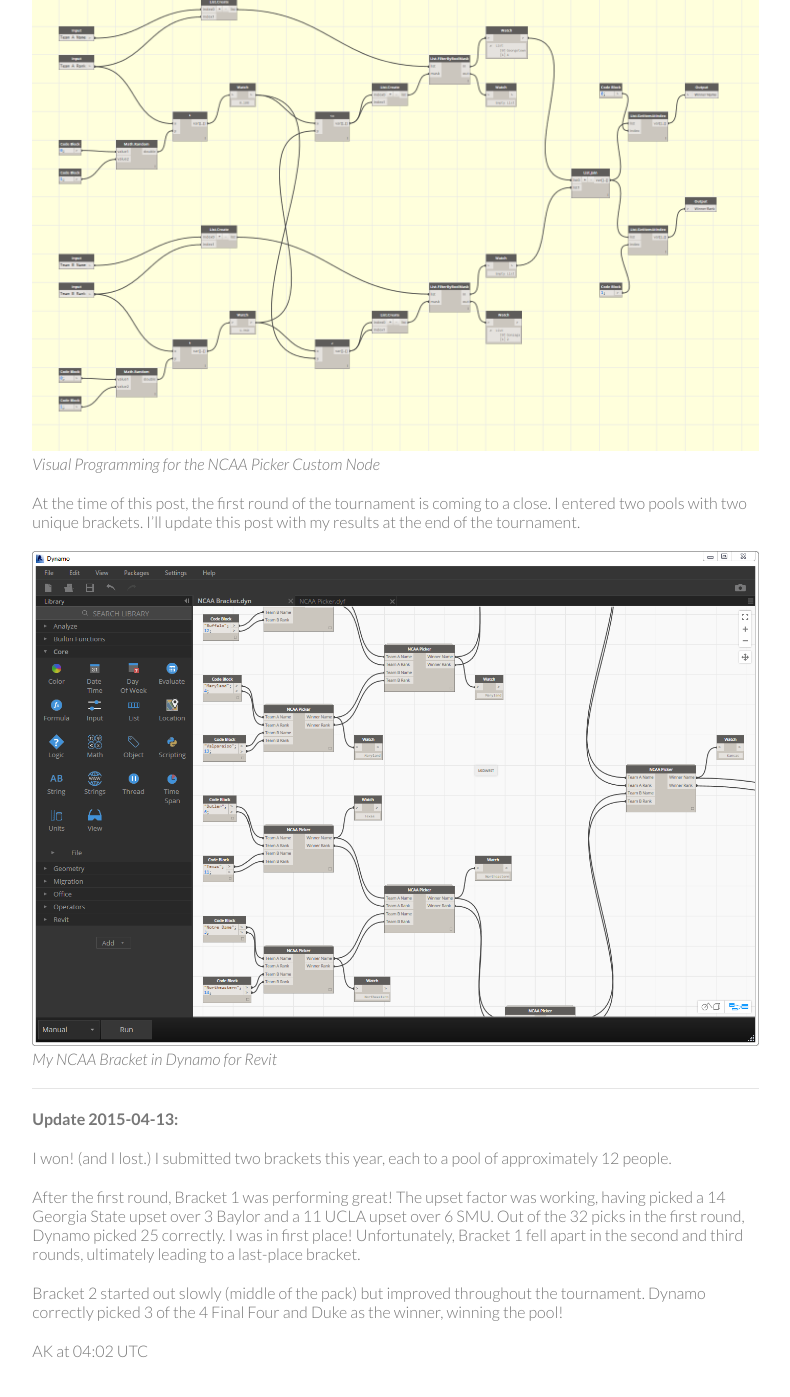
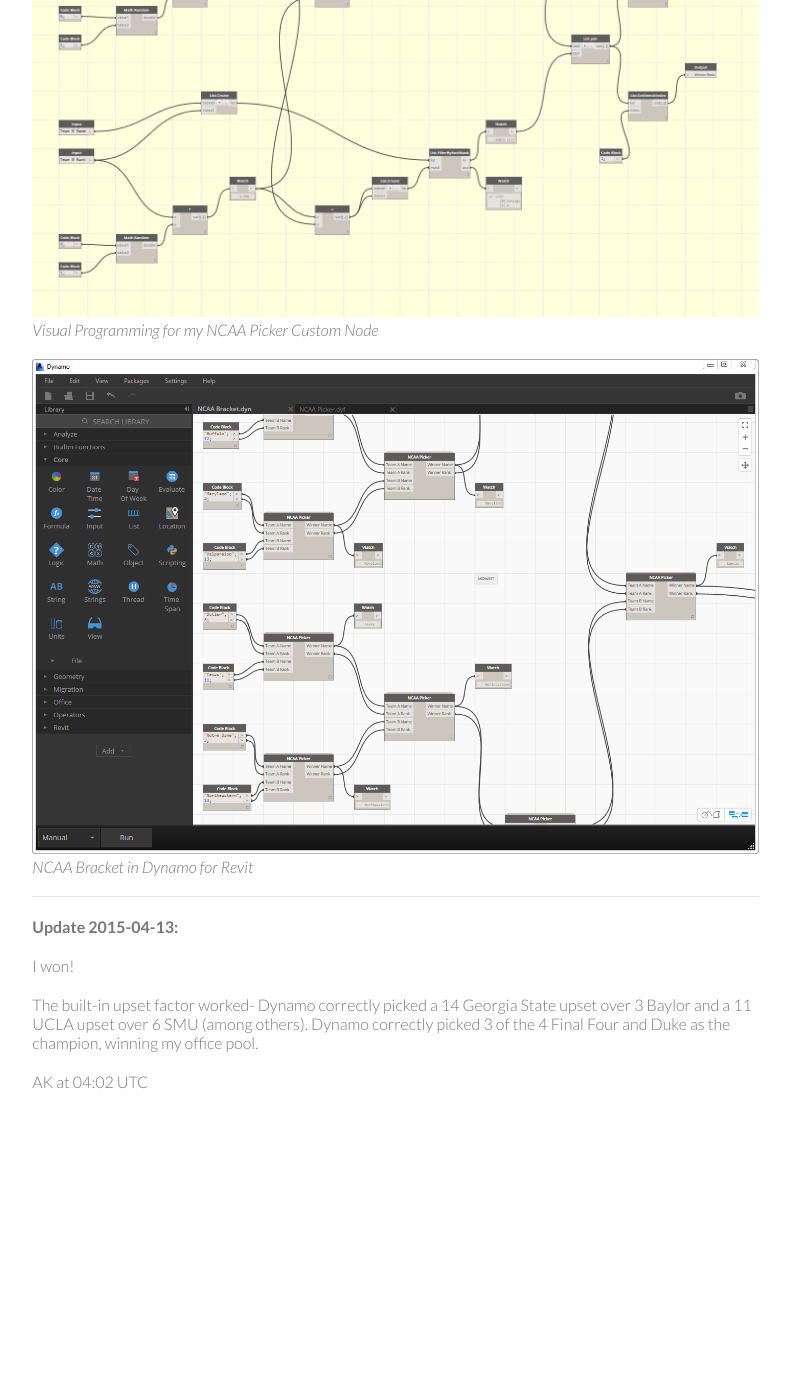
Before and after one commit to andrewkingme/andrewkingme.github.io, a Jekyll site: the page built from _work/NCAA-Bracket-in-Autodesk-Revit-with-Dynamo.md, in a window 1280 px wide and 1400 px high, scrolled down 473 px. Shown: the top 1397 px of the window, without its empty margins (431-1221 px from the left). Built offline with Jekyll 4.4.1, drawn with Linux system fonts in a browser that asks for light colours; after the commit the page ends 1604 px from its top, so only the background shows below that; some of the changed text lies outside the part shown.

Commit message:
Revise Post NCAA Bracket in Autodesk Revit

```diff
--- a/_work/NCAA-Bracket-in-Autodesk-Revit-with-Dynamo.md
+++ b/_work/NCAA-Bracket-in-Autodesk-Revit-with-Dynamo.md
@@ -11,26 +11,20 @@
   - dynamo
 ---
 
-A recent [tweet by @pix3lot](https://twitter.com/pix3lot/status/577532781426798592) inspired me to make a 2015 NCAA bracket using the open source graphical programming engine [Dynamo](http://dynamobim.com). I use Revit daily at my job and I was already looking for an excuse to improve my knowledge of Dynamo within Revit. I can't think of a better way to dive in!
+NCAA bracket in Autodesk Revit with [Dynamo](http://dynamobim.com). Inspired by [@pix3lot](https://twitter.com/pix3lot/status/577532781426798592).
 
 <!--more-->
 
-Since @pix3lot only posted a [screen capture of his final bracket](https://twitter.com/pix3lot/status/577532781426798592), I needed to reverse engineer the "NCAA Picker" custom node (while adding some magic of my own). I multiplied the rank of each team by a random number from 0 to 1 and selected the lower number as the winner. This method was simple enough for a Dynamo n00b and also allowed for reasonable upsets.
-
 ![NCAA Bracket in Autodesk Revit with Dynamo](/img/work/NCAA-Bracket-in-Autodesk-Revit-with-Dynamo-002.png)
-*Visual Programming for the NCAA Picker Custom Node*
-
-At the time of this post, the first round of the tournament is coming to a close. I entered two pools with two unique brackets. I'll update this post with my results at the end of the tournament.
+*Visual Programming for my NCAA Picker Custom Node*
 
 ![NCAA Bracket in Autodesk Revit with Dynamo](/img/work/NCAA-Bracket-in-Autodesk-Revit-with-Dynamo-001.png)
-*My NCAA Bracket in Dynamo for Revit*
+*NCAA Bracket in Dynamo for Revit*
 
 ---
 
 **Update 2015-04-13:**
 
-I won! (and I lost.) I submitted two brackets this year, each to a pool of approximately 12 people.
+I won!
 
-After the first round, Bracket 1 was performing great! The upset factor was working, having picked a 14 Georgia State upset over 3 Baylor and a 11 UCLA upset over 6 SMU. Out of the 32 picks in the first round, Dynamo picked 25 correctly. I was in first place! Unfortunately, Bracket 1 fell apart in the second and third rounds, ultimately leading to a last-place bracket.
-
-Bracket 2 started out slowly (middle of the pack) but improved throughout the tournament. Dynamo correctly picked 3 of the 4 Final Four and Duke as the winner, winning the pool!
+The built-in upset factor worked- Dynamo correctly picked a 14 Georgia State upset over 3 Baylor and a 11 UCLA upset over 6 SMU (among others). Dynamo correctly picked 3 of the 4 Final Four and Duke as the champion, winning my office pool.
```
